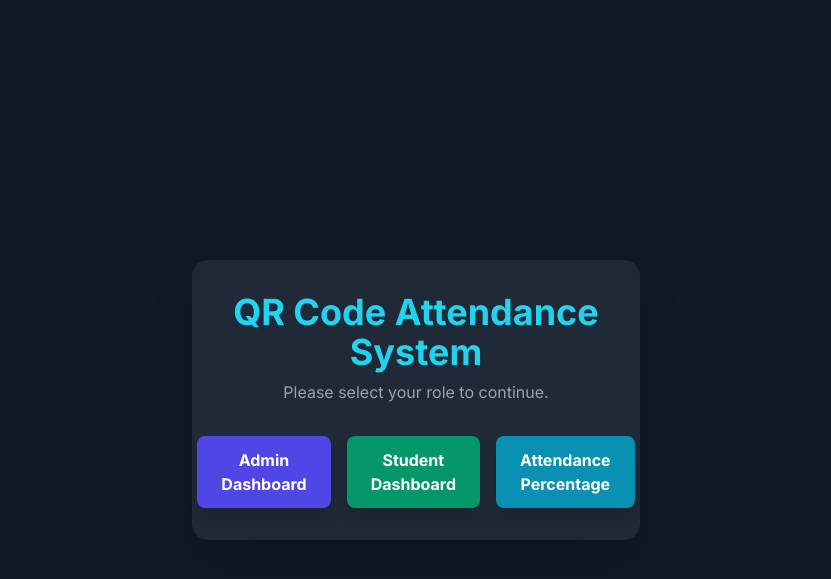
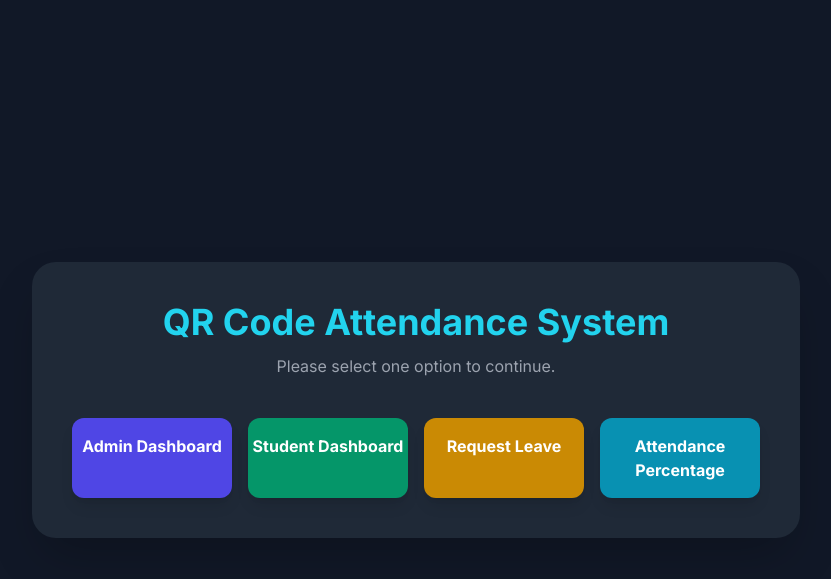
Before and after one commit to abhi2660/Smart-Attendance-System, a Flask app: page / in a window 1280 px wide. Shown: the top 579 px of the page, without its empty margins (224-1055 px from the left). Run offline with Flask 3, Linux system fonts and the light colour scheme; some libraries are stand-ins or nearby versions.

Commit message:
leave added 3

```diff
--- a/app.py
+++ b/app.py
@@ -1,12 +1,12 @@
 import cv2
 import pandas as pd
-from flask import Flask, render_template, Response, request, jsonify, redirect, url_for, session, flash, make_response
+from flask import Flask, render_template, Response, request, jsonify, redirect, url_for, session, flash, make_response, send_file
 import threading
 import time
 import re
 from datetime import datetime
 import traceback
-
+import leave
 
 from percentage import get_all_students_percentage
 
@@ -133,6 +133,7 @@ def login():
         password = request.form.get('password')
         if username == ADMIN_USERNAME and password == ADMIN_PASSWORD:
             session['logged_in'] = True
+            session['admin_user'] = username
             return redirect(url_for('admin'))
         else:
             flash('Invalid credentials. Please try again.')
@@ -257,5 +258,125 @@ def reset_attendance():
     return redirect(url_for('admin'))
 
 
+# Leave request
+
+
+@app.route("/leave_request", methods=["GET", "POST"])
+def leave_request():
+    """
+    Student-facing: GET shows form, POST validates and appends request to CSV.
+    """
+
+    errors = []
+    success_msg = None
+    form_data = {}
+
+    if request.method == "POST":
+        name = request.form.get("name", "").strip()
+        roll = request.form.get("roll_number", "").strip()
+        start = request.form.get("leave_start_date", "").strip()
+        end = request.form.get("leave_end_date", "").strip()
+
+
+        form_data = {
+            "name": name,
+            "roll_number": roll,
+            "leave_start_date": start,
+            "leave_end_date": end
+        }
+
+        # Basic validation
+
+        if not name:
+            errors.append("Name is required.")
+        if not roll:
+            errors.append("Roll number is required.")
+        if not start:
+            errors.append("Leave start date is required.")
+        if not end:
+            errors.append("Leave end date is required.")
+
+        # Validate date format (YYYY-MM-DD)
+        try:
+            sd = datetime.strptime(start, "%Y-%m-%d")
+            ed = datetime.strptime(end, "%Y-%m-%d")
+            if ed < sd:
+                errors.append("End date cannot be earlier than start date.")
+        except ValueError:
+            errors.append("Dates must be in YYYY-MM-DD format.")
+
+        if not errors:
+            # Append to CSV via leave.py
+            leave.append_leave_request(name, roll, start, end)
+            success_msg = f"Leave request submitted successfully."
+            flash(success_msg, "success")
+            # clear form after success
+            form_data = {}
+
+    # Always load all requests from CSV and pass to the template
+    all_requests = leave.read_all_leave_requests()
+
+    # Optionally: sort by submitted_at descending so newest first
+    try:
+        all_requests.sort(key=lambda r: r.get("submitted_at", ""), reverse=True)
+    except Exception:
+        pass
+
+    return render_template(
+        "leave_request.html",
+        errors=errors,
+        success=success_msg,
+        form=form_data,
+        requests=all_requests
+    )
+
+
+@app.route("/admin/leave_requests")
+def admin_leave_requests():
+    """
+    Admin-facing: list leave requests.
+    Replace session key check if your app uses a different key for admin auth.
+    """
+    if not session.get("logged_in"):
+        return redirect(url_for("login"))
+    rows = leave.read_all_leave_requests()
+    return render_template("admin_leave_requests.html", requests=rows)
+
+
+@app.route("/admin/leave_requests/<request_id>/approve", methods=["POST"])
+def approve_leave_request(request_id):
+    if not session.get("logged_in"):
+        return redirect(url_for("login"))
+    ok = leave.update_leave_status(request_id, "Approved")
+    if ok:
+        flash("Leave request approved.", "success")
+    else:
+        flash("Request not found.", "danger")
+    return redirect(url_for("admin_leave_requests"))
+
+
+@app.route("/admin/leave_requests/<request_id>/reject", methods=["POST"])
+def reject_leave_request(request_id):
+    if not session.get("logged_in"):
+        return redirect(url_for("login"))
+    ok = leave.update_leave_status(request_id, "Rejected")
+    if ok:
+        flash("Leave request rejected.", "info")
+    else:
+        flash("Request not found.", "danger")
+    return redirect(url_for("admin_leave_requests"))
+
+
+@app.route("/admin/download_leave_requests")
+def download_leave_requests():
+    if not session.get("logged_in"):
+        return redirect(url_for("login"))
+    leave.ensure_leave_csv()
+    return send_file(leave.LEAVE_CSV, as_attachment=True, download_name="leave_requests.csv")
+
+
+
+
+
 if __name__ == '__main__':
     app.run(debug=True, port=5001)
--- a/templates/index.html
+++ b/templates/index.html
@@ -1,4 +1,4 @@
-<!DOCTYPE html>
+<!-- <!DOCTYPE html>
 <html lang="en">
 <head>
     <meta charset="UTF-8">
@@ -13,7 +13,7 @@
 <body class="bg-gray-900 text-white flex items-center justify-center h-screen">
     <div class="text-center p-8 bg-gray-800 rounded-2xl shadow-2xl max-w-md w-full">
         <h1 class="text-4xl font-bold mb-2 text-cyan-400">QR Code Attendance System</h1>
-        <p class="text-gray-400 mb-8">Please select your role to continue.</p>
+        <p class="text-gray-400 mb-8">Please select one option to continue.</p>
         <div class="flex flex-col md:flex-row gap-4 justify-center">
             <a href="{{ url_for('admin') }}" class="w-full md:w-auto bg-indigo-600 hover:bg-indigo-500 text-white font-bold py-3 px-6 rounded-lg transition-transform transform hover:scale-105 shadow-lg">
                 Admin Dashboard
@@ -21,6 +21,11 @@
             <a href="{{ url_for('student') }}" class="w-full md:w-auto bg-emerald-600 hover:bg-emerald-500 text-white font-bold py-3 px-6 rounded-lg transition-transform transform hover:scale-105 shadow-lg">
                 Student Dashboard
             </a>
+           <a href="{{ url_for('leave_request') }}" class="w-full md:w-auto bg-yellow-600 hover:bg-yellow-500 text-white font-bold py-3 px-6 rounded-lg transition-transform transform hover:scale-105 shadow-lg">
+                Request Leave
+            </a>
+
+
             <a href="/attendance_percentages" class="w-full md:w-auto bg-cyan-600 hover:bg-cyan-500 text-white font-bold py-3 px-6 rounded-lg transition-transform transform hover:scale-105 shadow-lg">
                 Attendance Percentage
             </a>
@@ -28,4 +33,59 @@
         </div>
     </div>
 </body>
+</html> -->
+
+<!DOCTYPE html>
+<html lang="en">
+<head>
+    <meta charset="UTF-8">
+    <meta name="viewport" content="width=device-width, initial-scale=1.0">
+    <title>QR Attendance System</title>
+    <script src="https://cdn.tailwindcss.com"></script>
+    <link href="https://fonts.googleapis.com/css2?family=Inter:wght@400;600;700&display=swap" rel="stylesheet">
+    <style>
+        body { font-family: 'Inter', sans-serif; }
+    </style>
+</head>
+
+<body class="bg-gray-900 text-white flex items-center justify-center h-screen">
+
+    <div class="text-center p-10 bg-gray-800 rounded-3xl shadow-2xl max-w-3xl w-full">
+
+        <h1 class="text-4xl font-bold mb-3 text-cyan-400">
+            QR Code Attendance System
+        </h1>
+
+        <p class="text-gray-400 mb-10">
+            Please select one option to continue.
+        </p>
+
+        <!-- Buttons Row -->
+        <div class="grid grid-cols-1 md:grid-cols-4 gap-4 justify-center">
+
+            <a href="{{ url_for('admin') }}"
+               class="bg-indigo-600 hover:bg-indigo-500 text-white font-bold py-4 rounded-xl shadow-lg transition-transform transform hover:scale-105">
+                Admin Dashboard
+            </a>
+
+            <a href="{{ url_for('student') }}"
+               class="bg-emerald-600 hover:bg-emerald-500 text-white font-bold py-4 rounded-xl shadow-lg transition-transform transform hover:scale-105">
+                Student Dashboard
+            </a>
+
+            <a href="{{ url_for('leave_request') }}"
+               class="bg-yellow-600 hover:bg-yellow-500 text-white font-bold py-4 rounded-xl shadow-lg transition-transform transform hover:scale-105">
+                Request Leave
+            </a>
+
+            <a href="/attendance_percentages"
+               class="bg-cyan-600 hover:bg-cyan-500 text-white font-bold py-4 rounded-xl shadow-lg transition-transform transform hover:scale-105">
+                Attendance Percentage
+            </a>
+
+        </div>
+
+    </div>
+
+</body>
 </html>
```
Also changed, not shown: templates/admin.html (+57 -27 lines).
